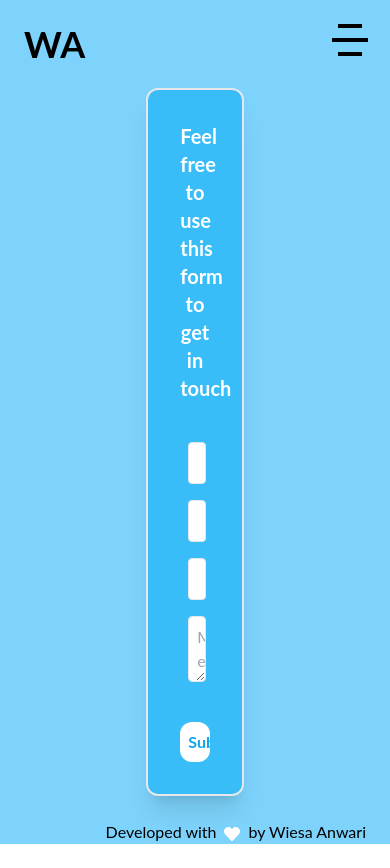
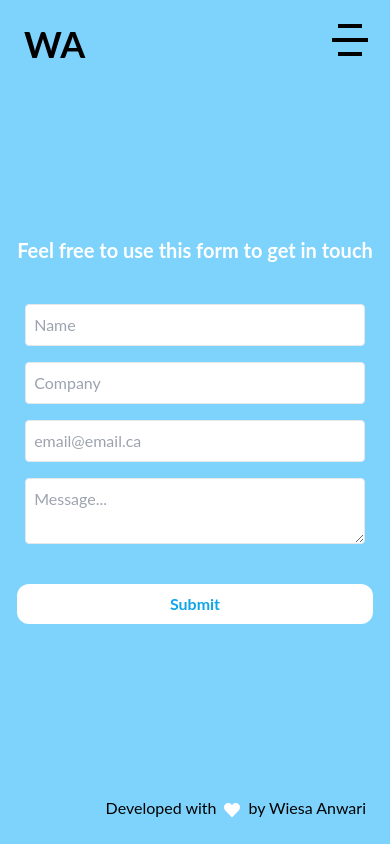
Before and after one commit to wanwari/wanwari.ca, a React (Create React App) app: page /contact in a window 390 px wide. After the commit the page ends 844 px from the top, so only its background shows below. Built offline with nearby package versions, Linux system fonts and the light colour scheme.

Commit message:
fix: style contact form to be mobile friendly

```diff
--- a/src/components/Form.tsx
+++ b/src/components/Form.tsx
@@ -1,6 +1,7 @@
 const Form = () => {
 	return (
-		<div className="flex flex-col justify-center text-center w-1/4 rounded-xl border-2 p-8 bg-sky-400 shadow-xl">
+		//<div className="flex flex-col justify-center text-center rounded-xl border-2 p-8 bg-sky-400 shadow-xl">
+		<div className="flex flex-col justify-center text-center md:rounded-xl md:border-2 md:p-8 md:bg-sky-400 md:shadow-xl">
 			<div>
 				<p className="text-white font-bold text-xl mb-8">
 					Feel free to use this form to get in touch
```
